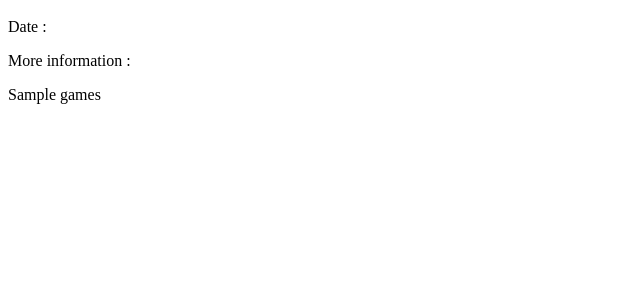
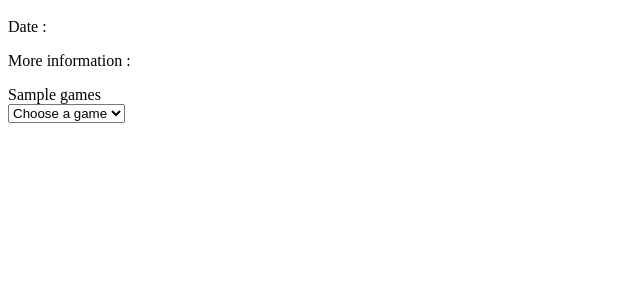
Before and after one commit to AmauryMaros/Flask-search-engine, a Flask app: template templates/result.html in a window 1280 px wide. Shown: the part 228-528 px from the top of the page, without its empty margins (0-640 px from the left). Run offline with Flask 3, Linux system fonts and the light colour scheme; the template is opened without the code that fills it: most values are stand-ins (such as "Sample title", 1, 10 or a date in 2020).

Commit message:
select with game's names in result.html

```diff
--- a/templates/index.html
+++ b/templates/index.html
@@ -16,11 +16,17 @@
       <input type="submit" value="Search">
   </form>
   <p>We will search into our video games databse if your game is referenced</p>
+
+  {}
   <h3>Results :</h3>
   <p>Name : </p>
   <p>Platform : </p>
   <p>Date : </p>
   <p>More information : </p>
   </div>
+
+
+
+</select>
 </body>
 </html>
--- a/templates/result.html
+++ b/templates/result.html
@@ -16,3 +16,11 @@
 </div>
 
 {{games}}
+  <form action="/result" method="POST">
+  <select class="form-select" aria-label="Default select example">
+      <option  value="1">Choose a game</option>
+    {% for game in games_name %}
+      <option value="1+{{games_name.index}}">{{game}}</option>
+    {% endfor %}
+  </select>
+  </form>
```
